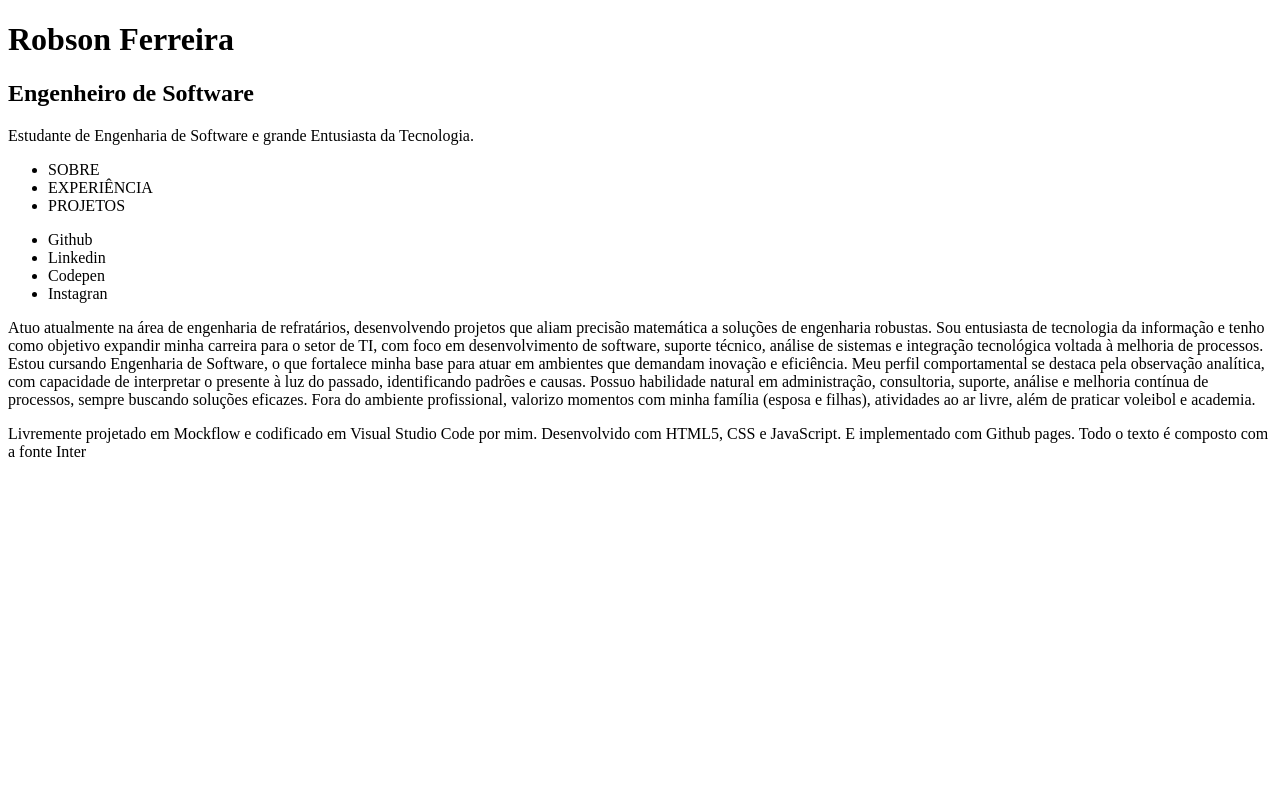
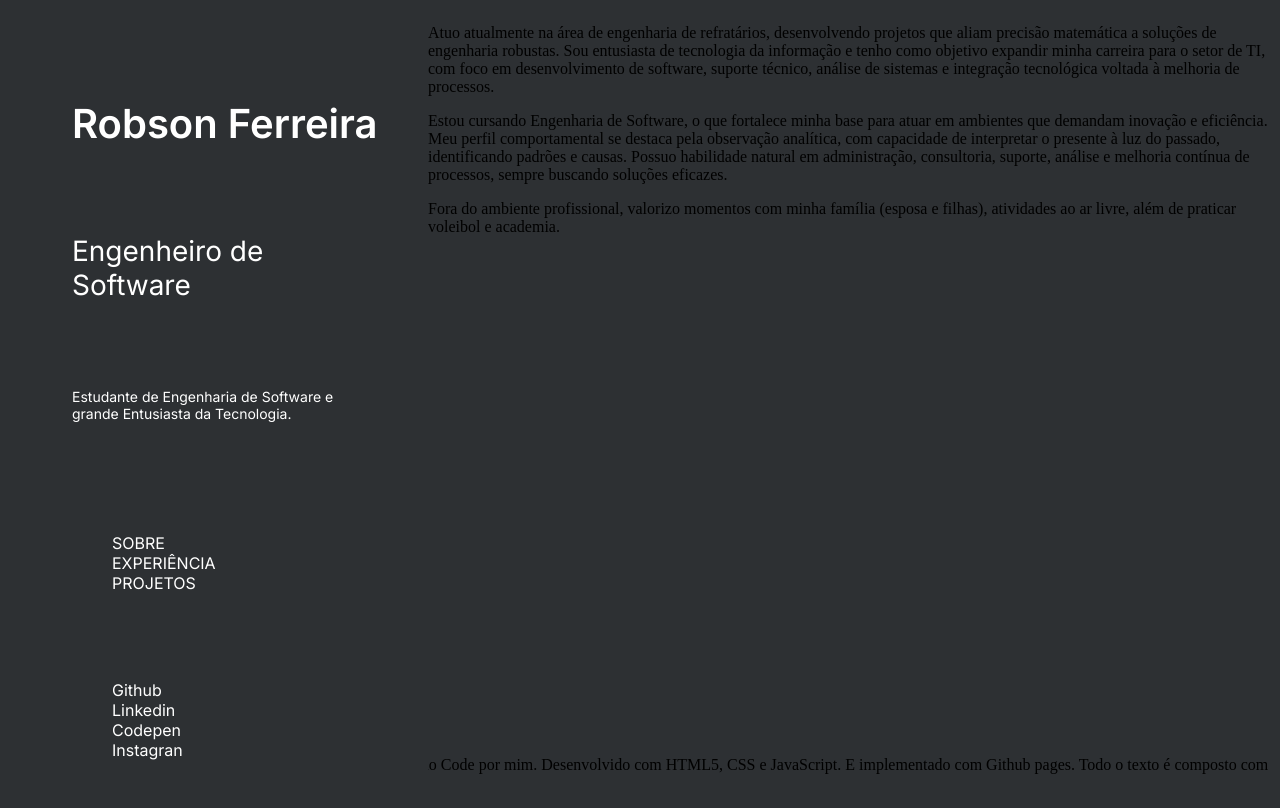
Before and after one commit to RobsonLF/portifolio, a plain HTML site: page index.html in a window 1280 px wide. Drawn offline with Linux system fonts and the light colour scheme.

Commit message:
Atualização do css

```diff
--- a/index.html
+++ b/index.html
@@ -8,6 +8,7 @@
     <title>Robson Ferreira</title>
 </head>
 <body>
+    <div id="container">
         <header>
             <h1>Robson Ferreira</h1>
             <h2>Engenheiro de Software</h2>
@@ -25,22 +26,26 @@
             </ul>
         </header>
         <main>
-        <section>
+            <section class="menu">
+                <p>
                     Atuo atualmente na área de engenharia de refratários, desenvolvendo projetos que aliam precisão matemática a soluções de engenharia robustas. Sou entusiasta de tecnologia da informação e tenho como objetivo expandir minha carreira para o setor de TI, com foco em desenvolvimento de software, suporte técnico, análise de sistemas e integração tecnológica voltada à melhoria de processos.
-
+                </p>
+                <p>
                     Estou cursando Engenharia de Software, o que fortalece minha base para atuar em ambientes que demandam inovação e eficiência.
-
                     Meu perfil comportamental se destaca pela observação analítica, com capacidade de interpretar o presente à luz do passado, identificando padrões e causas. Possuo habilidade natural em administração, consultoria, suporte, análise e melhoria contínua de processos, sempre buscando soluções eficazes.
-
+                </p>
+                <p>
                     Fora do ambiente profissional, valorizo momentos com minha família (esposa e filhas), atividades ao ar livre, além de praticar voleibol e academia.
+                </p>
             </section>
-        <section>
-
+            <section class="about">
             </section>
-        <section>
-
+            <section class="experience">
+            </section>
+            <section class="projects">
             </section>
         </main>
+    </div>
     <footer>
         <p>Livremente projetado em Mockflow e codificado em Visual Studio Code por mim. Desenvolvido com HTML5, CSS e JavaScript. E implementado com Github pages. Todo o texto é composto com a fonte Inter</p>
     </footer>
--- a/stylesheets/style.css
+++ b/stylesheets/style.css
@@ -16,3 +16,61 @@
 
     --font-padrao:'Inter', 'Roboto', sans-serif;
 }
+html, body{
+    height: 100%;
+}
+body{
+    min-height: 100vh;
+    display: flex;
+    flex-direction: column;
+    background: var(--cor1);
+}
+#container{
+    flex: 1;
+    display: flex;
+    flex-direction: row;
+    min-height: 0;
+}
+header{
+    width: 420px;
+    min-width: 320px;
+    background: var(--cor1);
+    color: #ffffff;
+    padding: 64px 48px 32px 64px;
+    box-sizing: border-box;
+    position: sticky;
+    top: 0;
+    left: 0;
+    height: 100vh;
+    overflow-y: auto;
+    flex-shrink: 0;
+    display: flex;
+    flex-direction: column;
+    justify-content: space-between;
+}
+header h1{
+    font-family: var(--font-padrao);
+    font-size: 40px;
+    font-weight: 600;
+    margin-bottom: 8px;
+}
+header h2{
+    font-family: var(--font-padrao);
+    font-size: 28px;
+    font-weight: 400;
+    color: #ffffff;
+    margin-bottom: 16px;
+}
+header p{
+    font-family: var(--font-padrao);
+    color:#ffffff;
+    font-size: 14px;
+    margin-bottom: 40px;
+}
+header ul{
+    list-style: none;
+    font-family: var(--font-padrao);
+}
+header ul li{
+
+}
```
Also changed, not shown: Infos.txt. Lines whose indentation alone changed are shown as unchanged.
